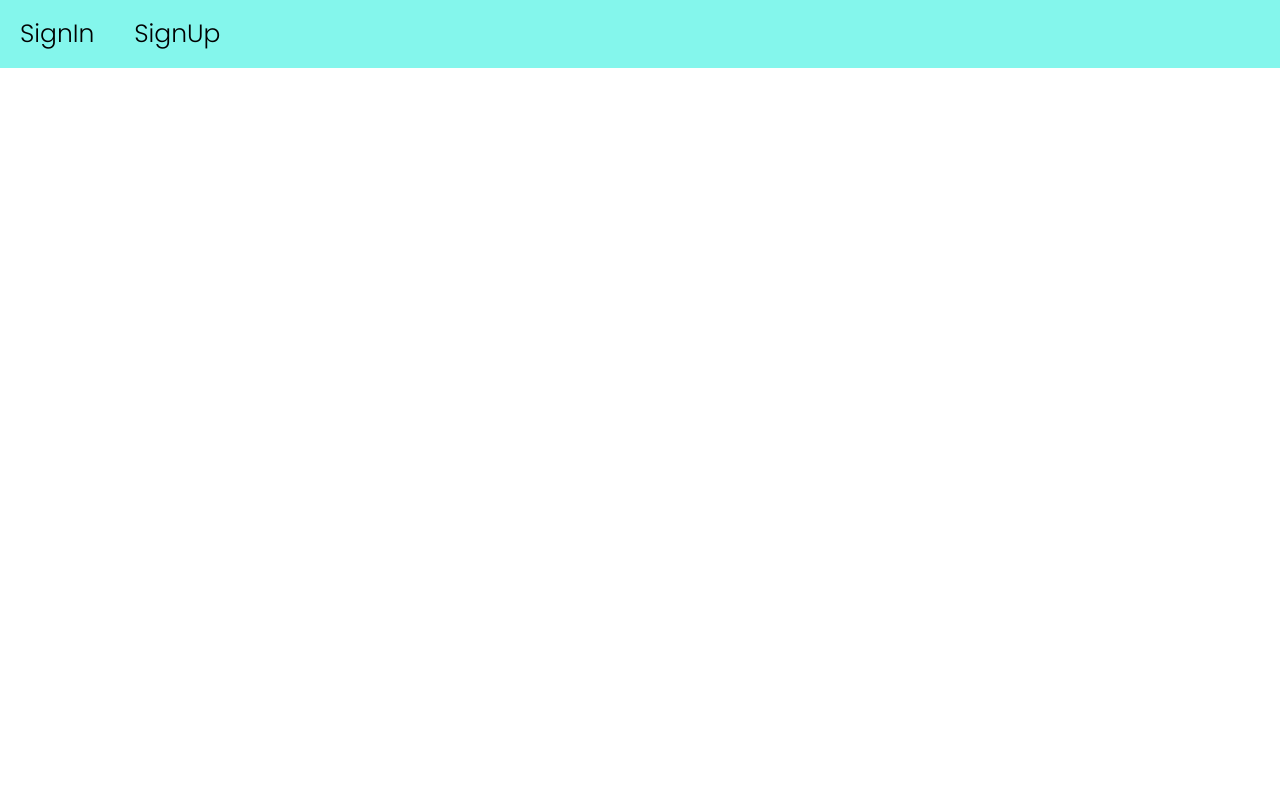
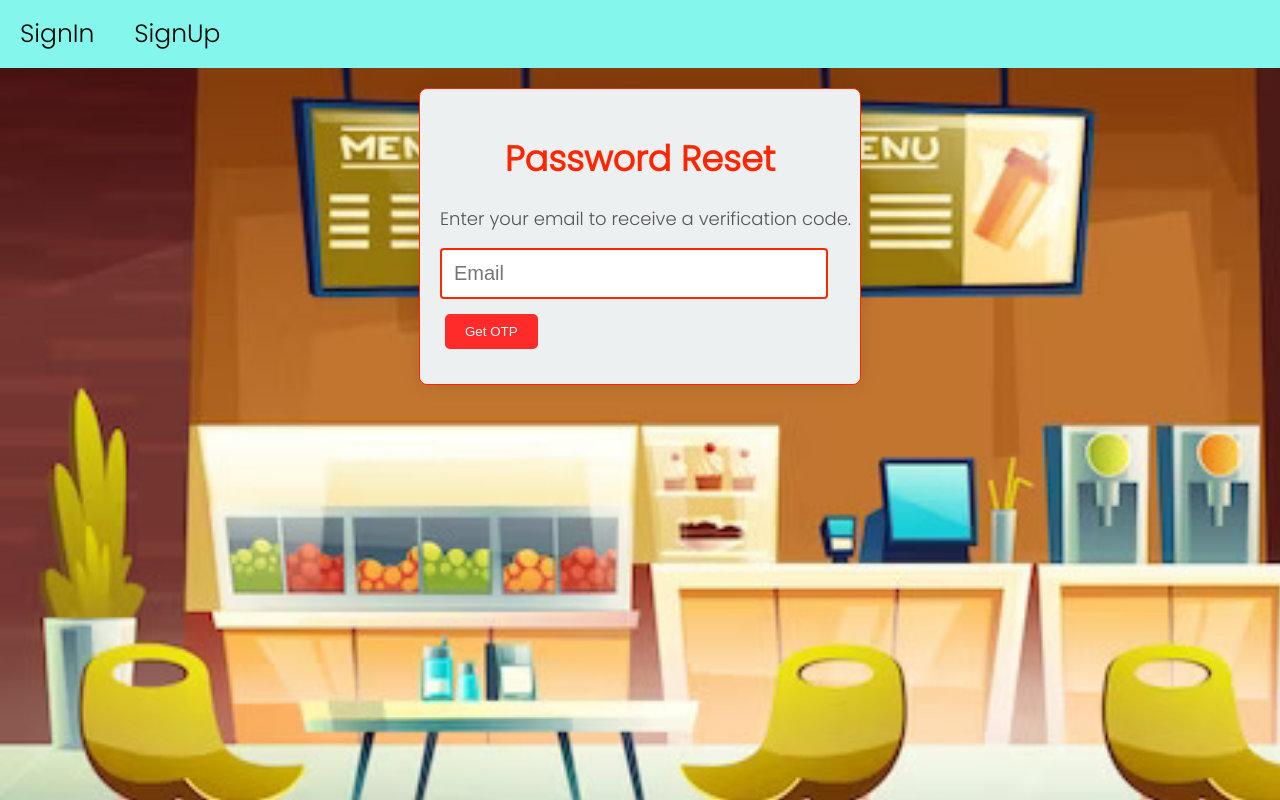
Before and after one commit to Husain-Bharmal/New-Canteen, a React (Create React App) app in the folder frontend/: page /Reset_Pass in a window 1280 px wide. Shown: the top 800 px of the page. Built offline with nearby package versions, Linux system fonts and the light colour scheme; no server answers.

Commit message:
added css to password reset and also corrected sign up page

```diff
--- a/frontend/src/App.js
+++ b/frontend/src/App.js
@@ -17,6 +17,7 @@ import PrivateRoute from "./components/private-component/PrivateComponent";
 import AdminRoute from "./components/admin-component/AdminComponent";
 import EditFoodPage from "./pages/edit-food-page/EditFoodPage";
 import Alert from "./components/alert/Alert";
+import Reset_Pass from "./components/ResetPass/Reset_Pass";
 
 if (localStorage.token) {
   setAuthToken(localStorage.token);
@@ -33,6 +34,7 @@ function App() {
         <Switch>
           <PrivateRoute exact path="/" component={Homepage} />
           <Route exact path="/signin" component={SignInPage} />
+          <Route exact path="/Reset_Pass" component={Reset_Pass} />
           <Route exact path="/signup" component={SignUpPage} />
           <AdminRoute exact path="/add-food" component={AddFoodPage} />
           <PrivateRoute exact path="/food" component={FoodPage} />
--- /dev/null
+++ b/frontend/src/components/ResetPass/Reset_Pass.css
@@ -0,0 +1,77 @@
+/* Reset_Pass.css */
+
+.reset_form {
+  max-width: 400px;
+  margin: 20px auto;
+  padding: 20px;
+  border: 1px solid #ff2600;
+  border-radius: 8px;
+  box-shadow: 0 0 20px rgba(0, 0, 0, 0.1);
+  background-color: #ecf0f1;
+}
+
+.heading {
+  text-align: center;
+  color: #ff2600;
+  font-size: 35px;
+  margin-bottom: 20px;
+}
+
+.ptag {
+  font-size: 18px;
+  color: #555;
+  width: max-content;
+  margin-top: 10px;
+}
+
+.inp {
+  width: 90%;
+  padding: 12px;
+  margin-top: 6px;
+  margin-bottom: 10px;
+  border: 2px solid #ff2600;
+  border-radius: 4px;
+  font-size: 20px;
+  background-color: #fff;
+  transition: border-color 0.3s;
+}
+
+.inp:focus {
+  border-color: #ff2600;
+}
+
+.SendOptbtn{
+  background-color: #3498db;
+  color: #fff;
+  padding: 12px 15px;
+  border: none;
+  border-radius: 4px;
+  cursor: pointer;
+  font-size: 16px;
+  transition: background-color 0.3s;
+  font-size: 20px;
+}
+
+.btn:hover {
+  background-color: #2980b9;
+}
+
+/* Additional Styling */
+
+.reset_form p {
+  margin-bottom: 10px;
+}
+
+/* Add more styles for the form elements as needed */
+
+.formpage{
+    display: flex;
+    justify-content: center;
+    align-items: center;
+}
+
+.Pure_reset{
+    background: url("../../assets/Singin.jpg") no-repeat ;
+    background-size: cover;
+    height: 112vh;
+}
--- /dev/null
+++ b/frontend/src/components/ResetPass/Reset_Pass.jsx
@@ -0,0 +1,111 @@
+import React, { useState } from 'react';
+import "./Reset_Pass.css"
+
+const Reset_Pass = () => {
+  const [email, setEmail] = useState('');
+  const [otp, setOtp] = useState('');
+  const [newPassword, setNewPassword] = useState('');
+  const [confirmPassword, setConfirmPassword] = useState('');
+  const [message, setMessage] = useState('');
+  const [otpSent, setOtpSent] = useState(false);
+
+  const handleSendOTP = async () => {
+    try {
+      // Send a request to your server to generate and send OTP to the provided email
+      const response = await fetch('/forgot-password', {
+        method: 'POST',
+        headers: {
+          'Content-Type': 'application/json',
+        },
+        body: JSON.stringify({ email }),
+      });
+
+      if (response.ok) {
+        setOtpSent(true);
+        setMessage('OTP sent to your email.');
+      } else {
+        const data = await response.json();
+        setMessage(data.message);
+      }
+    } catch (error) {
+      console.error(error);
+      setMessage('Failed to send OTP.');
+    }
+  };
+
+  const handleChangePassword = async () => {
+    try {
+      // Send a request to your server to verify the OTP and update the password
+      const response = await fetch('/reset-password', {
+        method: 'POST',
+        headers: {
+          'Content-Type': 'application/json',
+        },
+        body: JSON.stringify({ email, otp, newPassword, confirmPassword }),
+      });
+
+      if (response.ok) {
+        setMessage('Password reset successfully.');
+      } else {
+        const data = await response.json();
+        setMessage(data.message);
+      }
+    } catch (error) {
+      console.error(error);
+      setMessage('Failed to reset password.');
+    }
+  };
+
+  return (
+    <div className="Pure_reset">
+    <div className='formpage'>
+
+    <div className='reset_form'>
+      <h1 className='heading'>Password Reset</h1>
+      <p className='ptag'>Enter your email to receive a verification code.</p>
+      <input
+        type="email"
+        placeholder="Email"
+        value={email}
+        className='inp'
+        onChange={(e) => setEmail(e.target.value)}
+        />
+      {!otpSent ? (
+          <button className='RestPassPagebtn' onClick={handleSendOTP}>Get OTP</button>
+          ) : (
+              <>
+          <p className='ptag'>Enter the OTP you received via email.</p>
+          <input
+            type="text"
+            placeholder="OTP"
+            value={otp}
+            className='inp'
+            onChange={(e) => setOtp(e.target.value)}
+            />
+          <p className='ptag'>Enter your new password.</p>
+          <input
+            type="password"
+            placeholder="New Password"
+            value={newPassword}
+            className='inp'
+            onChange={(e) => setNewPassword(e.target.value)}
+            />
+          <p className='ptag'>Confirm your new password.</p>
+          <input
+            type="password"
+            placeholder="Confirm Password"
+            value={confirmPassword}
+            className='inp'
+            onChange={(e) => setConfirmPassword(e.target.value)}
+            />
+          <button className='RestPassPagebtn' onClick={handleChangePassword}>Change Password</button>
+        </>
+      )}
+      <p className='ptag'>{message}</p>
+    </div>
+      </div>
+      </div>
+  );
+};
+
+export default Reset_Pass;
--- a/frontend/src/pages/sign-in-page/SignInPage.jsx
+++ b/frontend/src/pages/sign-in-page/SignInPage.jsx
@@ -4,7 +4,6 @@ import { loginUser } from "../../redux/auth/auth.actions";
 import { Link, Redirect } from "react-router-dom";
 import { AiFillLock } from "react-icons/ai";
 // import {GoogleLogin} from "react-google-login"
-
 import "./SignInPage.css";
 
 
@@ -78,6 +77,9 @@ const SignInPage = ({ isAuthenticated, loginUser }) => {
           <p>
             Don't have an account? <Link to="/signup">Sign Up</Link>
           </p>
+          <p>
+            Forget Password? <Link to="/Reset_Pass">Forget Pass</Link>
+          </p>
         </div>
       </div>
     </div>
--- a/frontend/src/pages/sign-up-page/SignUpPage.css
+++ b/frontend/src/pages/sign-up-page/SignUpPage.css
@@ -3,7 +3,7 @@
 .root1{
   /* background: #ffa9a6; */
   padding: 40px 0px;
-  height: 100vh;
+  height: 105vh;
 }
 
 .Pura_signup{
```
